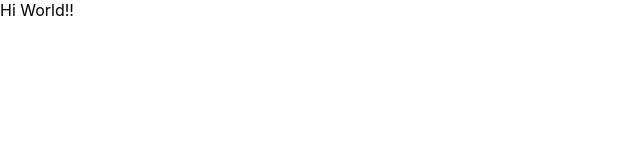
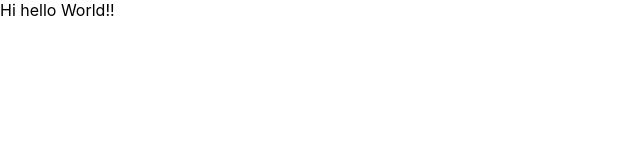
Before and after one commit to naina-kumar/React, a React (Create React App) app in the folder myapp/: page / in a window 1280 px wide. Shown: the top 160 px of the page, without its empty margins (0-640 px from the left). Built offline with nearby package versions, Linux system fonts and the light colour scheme.

Commit message:
Update Component.js

```diff
--- a/myapp/src/Component.js
+++ b/myapp/src/Component.js
@@ -4,7 +4,7 @@ const Component = () => {
   return (
     <>
     <div>
-        Hi World!!
+        Hi hello World!!
     </div>
     </>
   )
```
